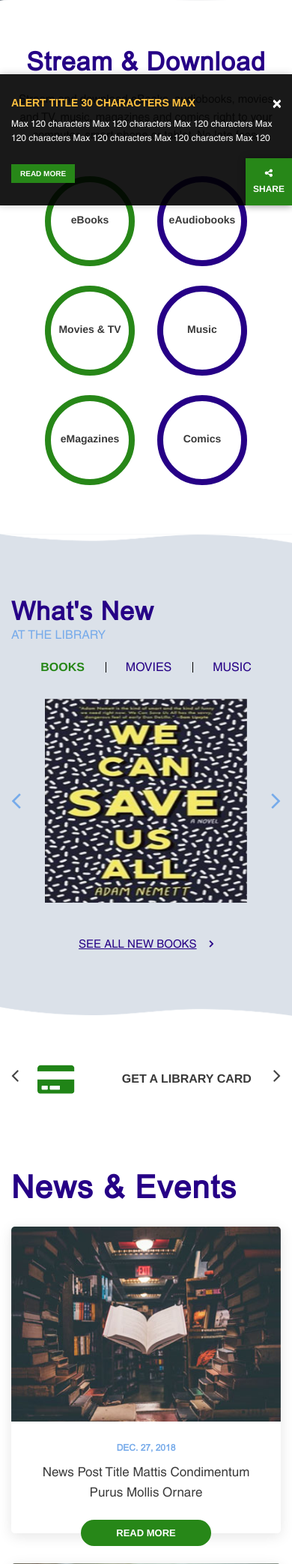
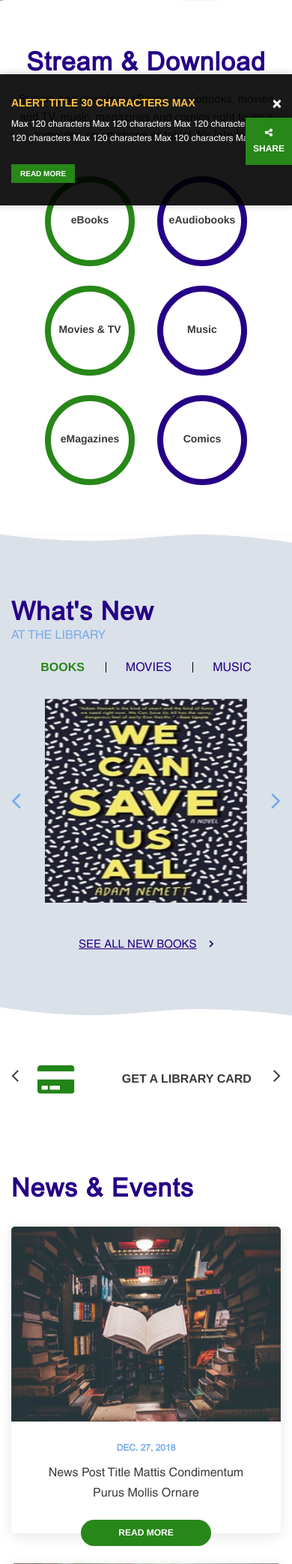
Before and after one commit to Chrisyango/Muskegon-Area-District-Library, a PHP site: page / in a window 390 px wide. Shown: the part 570-2656 px from the top of the page at 75% size. Run offline with PHP 8.4, Linux system fonts and the light colour scheme; some libraries are stand-ins or nearby versions; some web fonts are replaced.

Commit message:
finished media queries

```diff
--- a/_assets_/css/layout.css
+++ b/_assets_/css/layout.css
@@ -491,7 +491,7 @@ footer {background-color: #260086; padding: 28px 0; font-size: 13px; line-height
 
 @media only screen and (max-width:991px) {
 
-	.floating-share-btn {top:unset;bottom:0}
+	.floating-share-btn {top:unset;bottom:54px}
 	/* rz form tables - without page scope this targets editforms and makes
 	 * editing confusing
 	 */
@@ -560,8 +560,16 @@ footer {background-color: #260086; padding: 28px 0; font-size: 13px; line-height
 
 	/*-------------------- #news-events --------------------*/
 	#news-events {padding-top: 30px;}
+	#news-events h2 {font-size: 34px;}
 	.news-link,
 	.news-link:last-of-type {display: block; margin: 40px auto;}
+	.news-link-content h3 {font-size: 16px;}
+	.news-link-content a {font-size: 12px;}
+
+	/*-------------------- footer --------------------*/
+	footer {line-height: 20px; font-size: 12px;}
+	#footer-left,
+	#footer-right {float: none;}
 
 }
 
```
